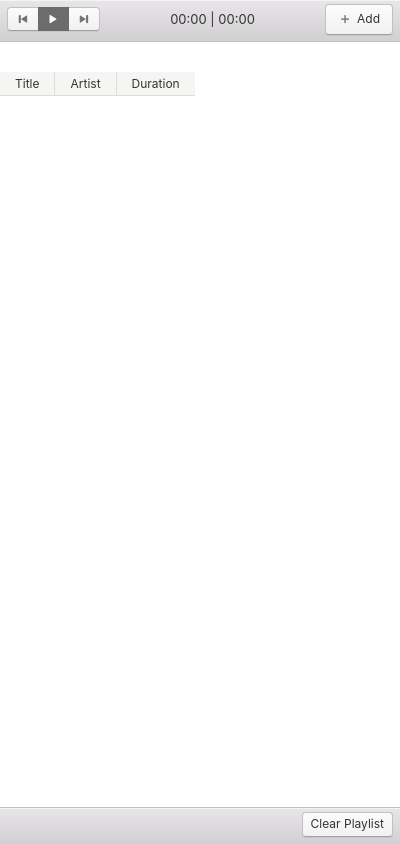
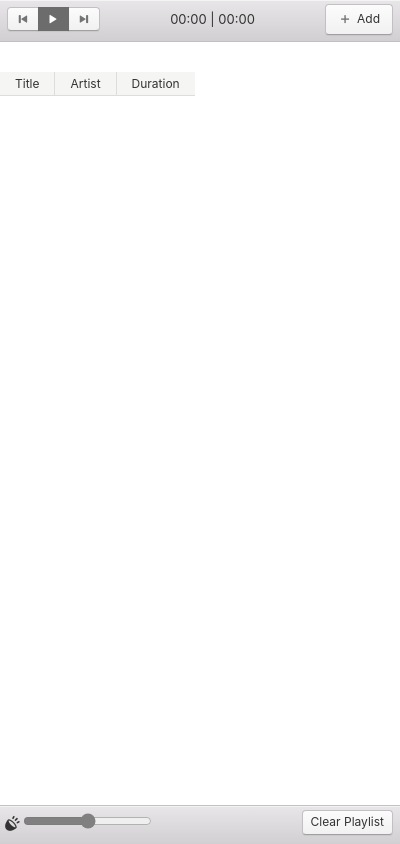
Before and after one commit to rhoudini1/electron-study, an Electron app: page 2-music-player/index.html in a window 400 px wide. Drawn offline with nearby package versions, Linux system fonts and the light colour scheme.

Commit message:
feat: add volume control

```diff
--- a/2-music-player/index.html
+++ b/2-music-player/index.html
@@ -13,6 +13,12 @@
       .toolbar-actions:after {
         display: table;
         content: none;
+      }
+      .volume-bar {
+        float: inline-start;
+        margin-top: 5px;
+        margin-left: 5px;
+        accent-color: gray;
       }
     </style>
   </head>
@@ -60,6 +66,10 @@
       </div>
 
       <footer class="toolbar toolbar-footer" style="padding-bottom: 7px">
+        <div class="volume-bar form-actions">
+          <span id="icon-sound" class="icon icon-sound" style="font-size: medium"></span>
+          <input type="range" min="0" max="1" step="0.01" oninput="changeVolume(this)" />
+        </div>
         <div class="toolbar-actions">
           <button class="btn btn-default pull-right" onclick="clearPlaylist()">Clear Playlist</button>
         </div>
--- a/2-music-player/js/index.js
+++ b/2-music-player/js/index.js
@@ -73,6 +73,18 @@ function updatePlayButtonIcon() {
   playIcon.addClass(iconToAdd);
 }
 
+function changeVolume(input) {
+  audioPlayer.volume = input.value;
+  const soundIcon = document.getElementById("icon-sound");
+  if (input.value === "0") {
+    soundIcon.classList.remove("icon-sound");
+    soundIcon.classList.add("icon-mute");
+  } else {
+    soundIcon.classList.remove("icon-mute");
+    soundIcon.classList.add("icon-sound");
+  }
+}
+
 function updateTimer() {
   $("#time-left").text(secondsToTime(audioPlayer.currentTime));
   $("#total-time").text(secondsToTime(audioPlayer.duration));
```
